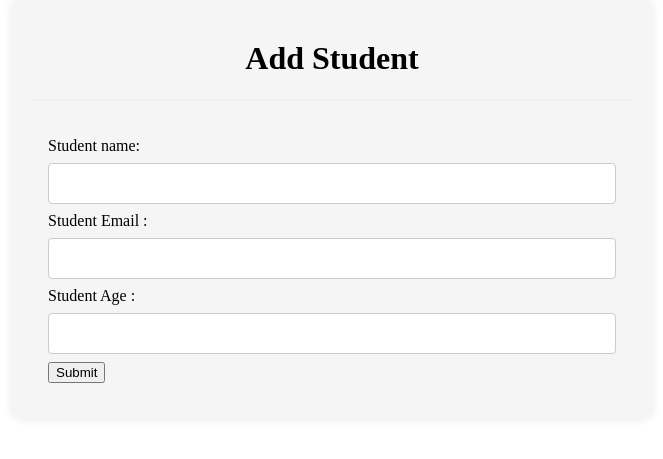
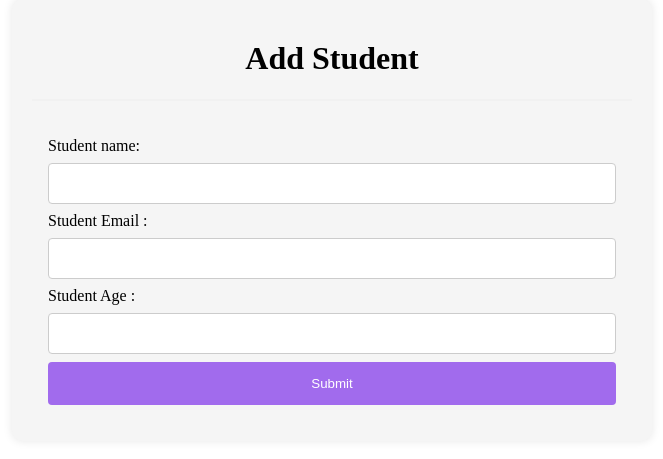
Before and after one commit to hassaneldash/iti-icc44-minya-r2-django-lab2, a Django app: page /create_student/ in a window 1280 px wide. Shown: the part 67-526 px from the top of the page, without its empty margins (308-971 px from the left). Run offline with Django 5.2, Linux system fonts and the light colour scheme.

Commit message:
Last Edit

```diff
--- a/application/templates/application/create_student.html
+++ b/application/templates/application/create_student.html
@@ -19,7 +19,7 @@
             <input type="text" id="lname" name="email" required><br>
             <label for="age">Student Age :</label><br>
             <input type="text" id="age" name="age"><br>
-            <input type="submit" class="registerbtn" value="Submit">
+            <input type="submit" class="reg" value="Submit">
         </div>
     </form>
 </div>
```
Also changed, not shown: db.sqlite3.
